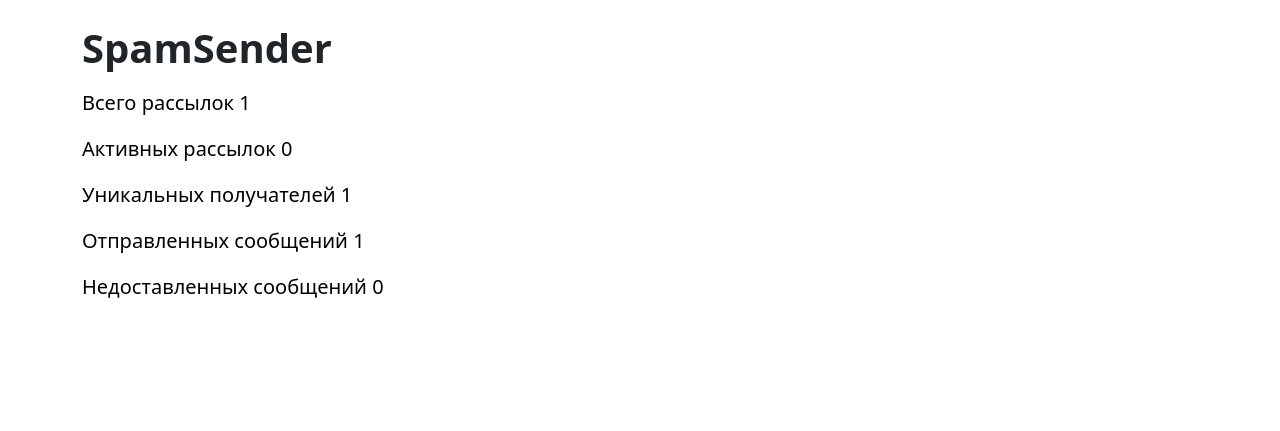
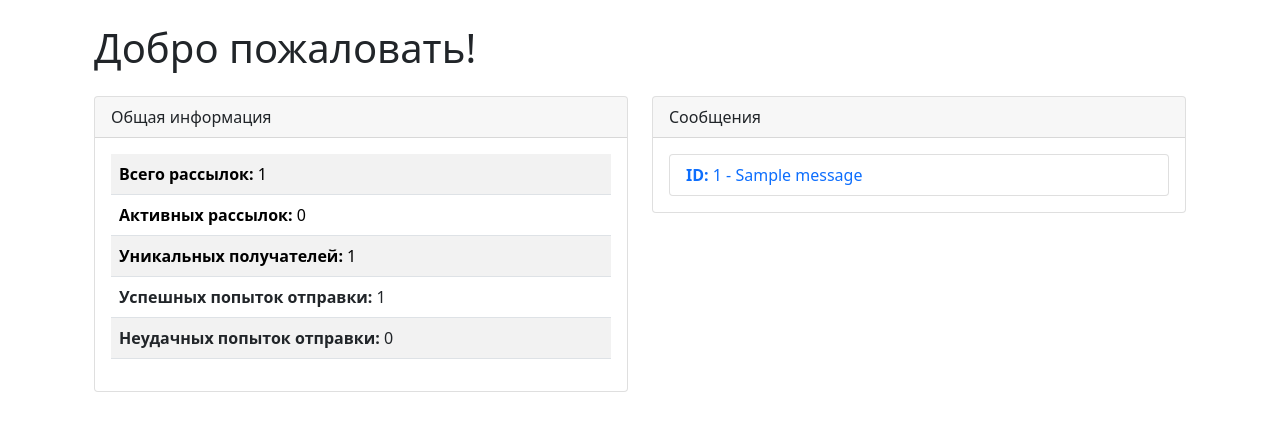
Before and after one commit to botnbot/Spamsender, a Django app: page / in a window 1280 px wide. Shown: the part 58-489 px from the top of the page. Run offline with Django 5.2, Linux system fonts and the light colour scheme; a user stored in the database is signed in; tables that the repository leaves empty hold one stand-in row (values such as "Sample post"); parts of the project's set-up code (start-up, migrations or seed data) failed here and were passed over; some libraries are stand-ins or nearby versions.

Commit message:
<style> added to tables in home.html import timezone time widgets corrected clean methode applied to date field tables added to home.html not used rows delete TIME_ZONE changed to Europe/Moscow imports corrected

```diff
--- a/config/settings.py
+++ b/config/settings.py
@@ -125,7 +125,7 @@ AUTH_PASSWORD_VALIDATORS = [
 
 LANGUAGE_CODE = "ru-ru"
 
-TIME_ZONE = "UTC"
+TIME_ZONE = "Europe/Moscow"
 
 USE_I18N = True
 
--- a/core/templates/core/base.html
+++ b/core/templates/core/base.html
@@ -7,6 +7,17 @@
     <title>{% block title %}Spamsender{% endblock %}</title>
     <link rel="stylesheet" href="{% static 'css/bootstrap.min.css' %}">
     {% block extra_css %}{% endblock %}
+    <style>
+        .info-table-link {
+            color: black;
+            text-decoration: none;
+        }
+
+        .info-table-link:hover {
+            text-decoration: underline;
+            color: black;
+        }
+    </style>
 </head>
 <body>
 <nav class="navbar navbar-expand-lg navbar-dark bg-dark mb-4">
--- a/core/templates/core/home.html
+++ b/core/templates/core/home.html
@@ -1,44 +1,82 @@
 {% extends "core/base.html" %}
-{% block title %}Домашняя страница{% endblock %}
+
+{% block title %}Главная страница{% endblock %}
 
 {% block content %}
-<h1><strong>SpamSender</strong></h1>
+    <div class="container mt-4">
+        <h1 class="mb-4">Добро пожаловать!</h1>
 
-<div class="links">
-    <a href="{% url 'core:newsletter_list' %}">
-        Всего рассылок {{ total_newsletters }}
-    </a>
+        <div class="row">
+            <div class="col-md-6">
+                <div class="card mb-3">
+                    <div class="card-header">
+                        Общая информация
+                    </div>
+                    <div class="card-body">
+                        <table class="table table-striped">
+                            <tbody>
+                                <tr>
+    <td colspan="2">
+        <a href="{% url 'core:newsletter_list' %}"
+           class="d-block info-table-link">
+            <strong>Всего рассылок:</strong> {{ total_newsletters }}
+        </a>
+    </td>
+</tr>
 
-    <a href="{% url 'core:active_newsletter_list' %}">
-        Активных рассылок {{ active_newsletters }}
-    </a>
+<tr>
+    <td colspan="2">
+        <a href="{% url 'core:active_newsletter_list' %}"
+           class="d-block info-table-link">
+            <strong>Активных рассылок:</strong> {{ active_newsletters_count }}
+        </a>
+    </td>
+</tr>
 
-    <a href="{% url 'core:recipient_list' %}">
-        Уникальных получателей {{ unique_recipients }}
-    </a>
+<tr>
+    <td colspan="2">
+        <a href="{% url 'core:recipient_list' %}"
+           class="d-block info-table-link">
+            <strong>Уникальных получателей:</strong> {{ unique_recipients }}
+        </a>
+    </td>
+</tr>
 
-    <a href="{% url 'core:message_list' %}">
-        Отправленных сообщений {{ success_send_attempt_count }}
-    </a>
+                                    <td colspan="2">
+                                        <strong>Успешных попыток отправки:</strong> {{ success_send_attempt_count }}
+                                    </td>
+                                </tr>
+                                <tr>
+                                    <td colspan="2">
+                                        <strong>Неудачных попыток отправки:</strong> {{ fail_send_attempt_count }}
+                                    </td>
+                                </tr>
+                            </tbody>
+                        </table>
+                    </div>
+                </div>
+            </div>
 
-    <a href="#">
-        Недоставленных сообщений {{ fail_send_attempt_count }}
-    </a>
-</div>
-
+            <div class="col-md-6">
+                <div class="card mb-3">
+                    <div class="card-header">
+                        Сообщения
+                    </div>
+                    <div class="card-body">
+                        <ul class="list-group">
+                            {% for message in all_messages %}
+                                <li class="list-group-item">
+                                    <a href="{% url 'core:message_detail' message.pk %}" class="text-decoration-none">
+                                        <strong>ID:</strong> {{ message.id }} - {{ message.subject }}
+                                    </a>
+                                </li>
+                            {% empty %}
+                                <li class="list-group-item">Нет сообщений</li>
+                            {% endfor %}
+                        </ul>
+                    </div>
+                </div>
+            </div>
+        </div>
+    </div>
 {% endblock %}
-{% block extra_css%}
-<style>
-    div.links > a {
-        text-decoration: none !important;
-        color: black !important;
-        font-size: 20px;
-        text-align: left;
-        display: block !important;
-        margin-top: 1rem;
-    }
-    div.links > a:hover {
-     text-decoration: underline !important;
-    }
-</style>
-{% endblock %}
--- a/core/templates/core/newsletter/newsletter_create.html
+++ b/core/templates/core/newsletter/newsletter_create.html
@@ -20,7 +20,7 @@
                             <label for="{{ field.id_for_label }}" class="form-label">
                                 {{ field.label }}
                             </label>
-                            {{ field|add_class:"form-control" }}
+                            {{ field }}
                             <div class="text-danger small">{{ field.errors }}</div>
                         </div>
                     {% endfor %}
--- a/core/views.py
+++ b/core/views.py
@@ -1,18 +1,18 @@
 from django.contrib import messages
 from django.contrib.auth.mixins import LoginRequiredMixin
-from django.db.models import Count, Q
-
-from core.models import Message, Recipient, Newsletter, SendAttempt
+from django.db.models import Count
+from django.db.models import Q
 from django.http import HttpResponse
 from django.shortcuts import get_object_or_404, redirect
 from django.urls import reverse_lazy
 from django.utils import timezone
 from django.views import View
-from django.views.generic import ListView, CreateView, DeleteView, DetailView, UpdateView, TemplateView
-
+from django.views.generic import ListView, CreateView, DeleteView, DetailView, UpdateView
+from django.views.generic import TemplateView
 
 from core.services.send_newsletter import send_newsletter_now
-
+from .forms import NewsletterForm
+from .models import Newsletter, Recipient, SendAttempt, Message
 
 
 class MessageListView(LoginRequiredMixin, ListView):
@@ -45,21 +45,21 @@ class MessageCreateView(LoginRequiredMixin, CreateView):
 
 class MessageDeleteView(LoginRequiredMixin, DeleteView):
     model = Message
-    template_name = 'core/message_confirm_delete.html'
+    template_name = 'core/message/message_confirm_delete.html'
     success_url = reverse_lazy('core:message_list')
     context_object_name = 'message'
 
 
 class MessageDetailView(LoginRequiredMixin, DetailView):
     model = Message
-    template_name = 'core/message_detail.html'
+    template_name = 'core/message/message_detail.html'
     context_object_name = 'message'
 
 
 class MessageUpdateView(LoginRequiredMixin, UpdateView):
     model = Message
     fields = ['subject', 'text']
-    template_name = 'core/message_update.html'
+    template_name = 'core/message/message_update.html'
     context_object_name = 'message'
 
     def get_success_url(self):
@@ -69,7 +69,7 @@ class MessageUpdateView(LoginRequiredMixin, UpdateView):
 class RecipientUpdateView(LoginRequiredMixin, UpdateView):
     model = Recipient
     fields = ['email', 'name', 'comment']
-    template_name = 'core/recipient_update.html'
+    template_name = 'core/recipient/recipient_update.html'
     context_object_name = 'recipient'
 
     def get_success_url(self):
@@ -84,7 +84,7 @@ class RecipientListView(LoginRequiredMixin, ListView):
 
 class RecipientCreateView(LoginRequiredMixin, CreateView):
     model = Recipient
-    template_name = 'core/recipient_create.html'
+    template_name = 'core/recipient/recipient_create.html'
     fields = ['email', 'name', 'comment']
     success_url = reverse_lazy('core:recipient_list')
     context_object_name = 'recipient'
@@ -92,13 +92,13 @@ class RecipientCreateView(LoginRequiredMixin, CreateView):
 
 class RecipientDetailView(LoginRequiredMixin, DetailView):
     model = Recipient
-    template_name = 'core/recipient_detail.html'
+    template_name = 'core/recipient/recipient_detail.html'
     context_object_name = 'recipient'
 
 
 class RecipientDeleteView(LoginRequiredMixin, DeleteView):
     model = Recipient
-    template_name = 'core/recipient_confirm_delete.html'
+    template_name = 'core/recipient/recipient_confirm_delete.html'
     success_url = reverse_lazy('core:recipient_list')
     context_object_name = 'recipient'
 
@@ -115,32 +115,33 @@ class ActiveNewsletterListView(LoginRequiredMixin, ListView):
 
     def get_queryset(self):
         now = timezone.now()
-        # фильтруем рассылки, которые активны на текущий момент
-        return Newsletter.objects.filter(
-            first_send_time__lte=now,
-            last_send_time__gte=now,
-            status='active'
+        queryset = Newsletter.objects.filter(
+            (Q(status='active') | Q(status='started')) &
+            Q(first_send_time__lte=now) &
+            Q(last_send_time__gte=now)
         )
+        return queryset
+
 
 class NewsletterCreateView(LoginRequiredMixin, CreateView):
     model = Newsletter
-    fields = ['message', 'recipients', 'first_send_time', 'last_send_time']
-    template_name = 'core/newsletter_create.html'
+    form_class = NewsletterForm
+    template_name = 'core/newsletter/newsletter_create.html'
     success_url = reverse_lazy('core:newsletter_list')
     context_object_name = 'newsletter'
 
 
 class NewsletterDeleteView(LoginRequiredMixin, DeleteView):
     model = Newsletter
-    template_name = 'core/newsletter_confirm_delete.html'
+    template_name = 'core/newsletter/newsletter_confirm_delete.html'
     success_url = reverse_lazy('core:newsletter_list')
     context_object_name = 'newsletter'
 
 
 class NewsletterUpdateView(LoginRequiredMixin, UpdateView):
     model = Newsletter
-    fields = ['message', 'recipients', 'first_send_time', 'last_send_time']
-    template_name = 'core/newsletter_update.html'
+    form_class = NewsletterForm
+    template_name = 'core/newsletter/newsletter_update.html'
     success_url = reverse_lazy('core:newsletter_list')
     context_object_name = 'newsletter'
 
@@ -150,27 +151,21 @@ class NewsletterUpdateView(LoginRequiredMixin, UpdateView):
 
 class NewsletterDetailView(LoginRequiredMixin, DetailView):
     model = Newsletter
-    template_name = 'core/newsletter_detail.html'
+    template_name = 'core/newsletter/newsletter_detail.html'
     context_object_name = 'newsletter'
 
 
 class SendAttemptListView(LoginRequiredMixin, ListView):
     model = SendAttempt
-    template_name = "core/attempt_list.html"
+    template_name = "core/attempt/attempt_list.html"
     context_object_name = "attempts"
 
 
 class SendAttemptDetailView(LoginRequiredMixin, DetailView):
     model = SendAttempt
-    template_name = "core/attempt_detail.html"
+    template_name = "core/attempt/attempt_detail.html"
     context_object_name = "attempt"
 
-
-from django.utils.timezone import now
-from django.contrib.auth.mixins import LoginRequiredMixin
-from django.views.generic import TemplateView
-from django.db.models import Q
-from .models import Newsletter, Recipient, SendAttempt, Message  # добавляем модель Message
 
 class HomeView(LoginRequiredMixin, TemplateView):
     template_name = "core/home.html"
@@ -178,20 +173,30 @@ class HomeView(LoginRequiredMixin, TemplateView):
     def get_context_data(self, **kwargs):
         context = super().get_context_data(**kwargs)
 
+        now = timezone.now()
+
+        # Все рассылки
         context["total_newsletters"] = Newsletter.objects.count()
-        active_filter = (
+
+        # Активные рассылки на текущий момент
+        active_newsletters_qs = Newsletter.objects.filter(
             (Q(status='active') | Q(status='started')) &
-            Q(first_send_time__lte=now()) &
-            Q(last_send_time__gte=now())
+            Q(first_send_time__lte=now) &
+            Q(last_send_time__gte=now)
         )
-        context["active_newsletters"] = Newsletter.objects.filter(active_filter).count()
+        context["active_newsletters_count"] = active_newsletters_qs.count()
+        context["active_newsletters_list"] = active_newsletters_qs  # если нужен список на странице
+
+        # Остальные показатели
         context["unique_recipients"] = Recipient.objects.count()
         context["success_send_attempt_count"] = SendAttempt.objects.filter(status='success').count()
         context["fail_send_attempt_count"] = SendAttempt.objects.filter(status='fail').count()
 
+        # Все сообщения
         context["all_messages"] = Message.objects.all()
 
         return context
+
 
 class NewsletterManualSendView(LoginRequiredMixin, View):
     def post(self, request, pk, success_count, fail_count):
```
Also changed, not shown: core/forms.py (+26 -4 lines), core/templates/core/message/message_list.html (+1 -7 lines), core/templates/core/newsletter/newsletter_active_list.html (+28 -0 lines). Lines whose indentation alone changed are shown as unchanged.
